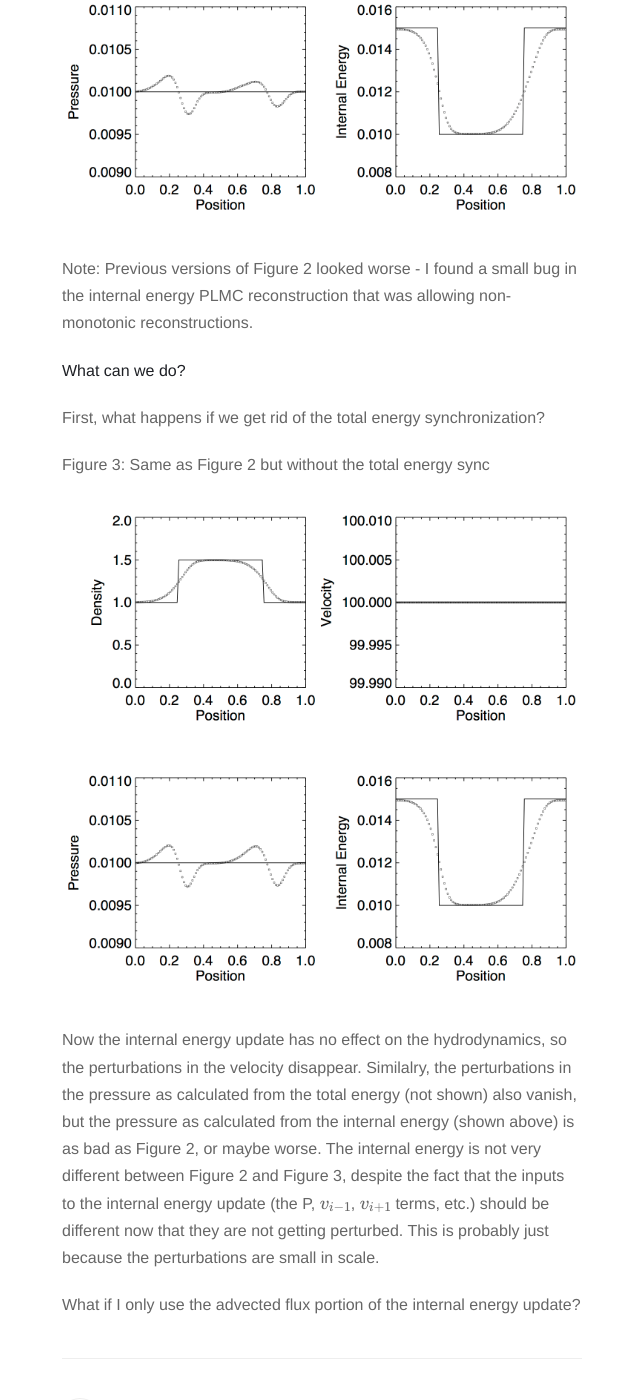
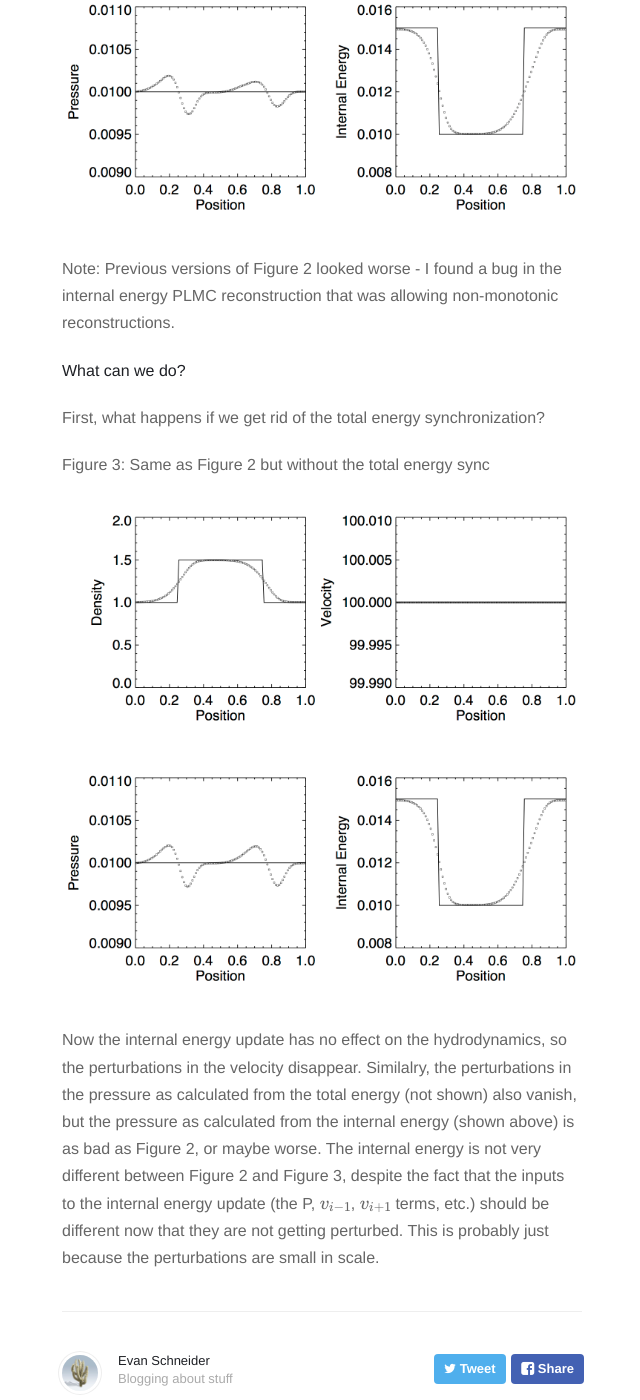
Before and after one commit to evaneschneider/site, a Jekyll site: the page built from _posts/2015-10-6-PLM-tests-2.markdown, in a window 1280 px wide and 1400 px high, scrolled down 1454 px. Shown: the whole window, without its empty margins (318-958 px from the left). Built offline with Jekyll 4.4.1, drawn with Linux system fonts in a browser that asks for light colours; nearby versions of some CDN libraries; formulas are drawn with MathJax 3.

Commit message:
updated text

```diff
--- a/_posts/2015-10-6-PLM-tests-2.markdown
+++ b/_posts/2015-10-6-PLM-tests-2.markdown
@@ -19,8 +19,8 @@
 Figure 2: Same as Figure 1 but with dual energy
 <img src="{{ site.url }}assets/images/PLMC_exact_M800_de.png">
 
-Note: Previous versions of Figure 2 looked worse - I found a small bug
-in the internal energy PLMC reconstruction that was allowing non-monotonic
+Note: Previous versions of Figure 2 looked worse - I found a bug in the
+internal energy PLMC reconstruction that was allowing non-monotonic
 reconstructions.
 
 **What can we do?**
@@ -39,5 +39,3 @@
 the internal energy update (the P, $$v_{i-1}$$, $$v_{i+1}$$ terms, etc.) should
 be different now that they are not getting perturbed. This is probably just because
 the perturbations are small in scale.
-
-What if I only use the advected flux portion of the internal energy update?
```
